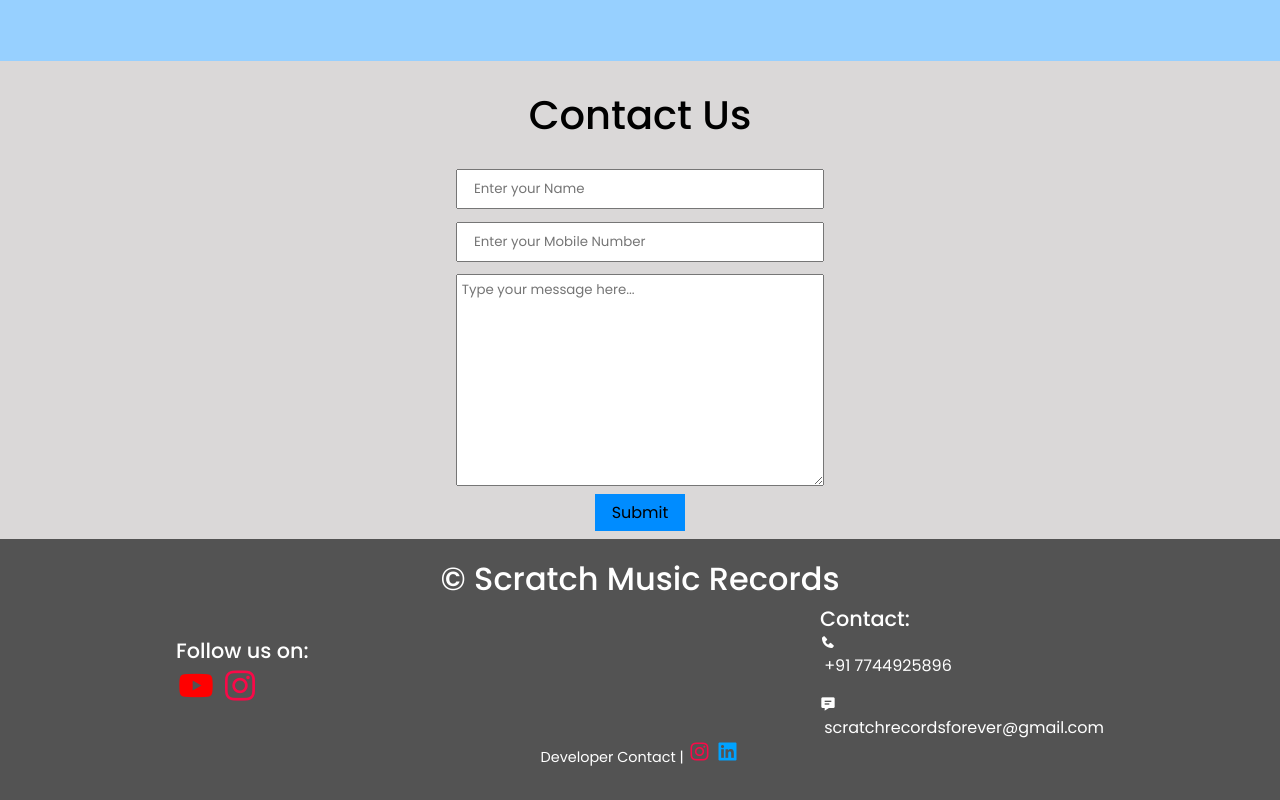
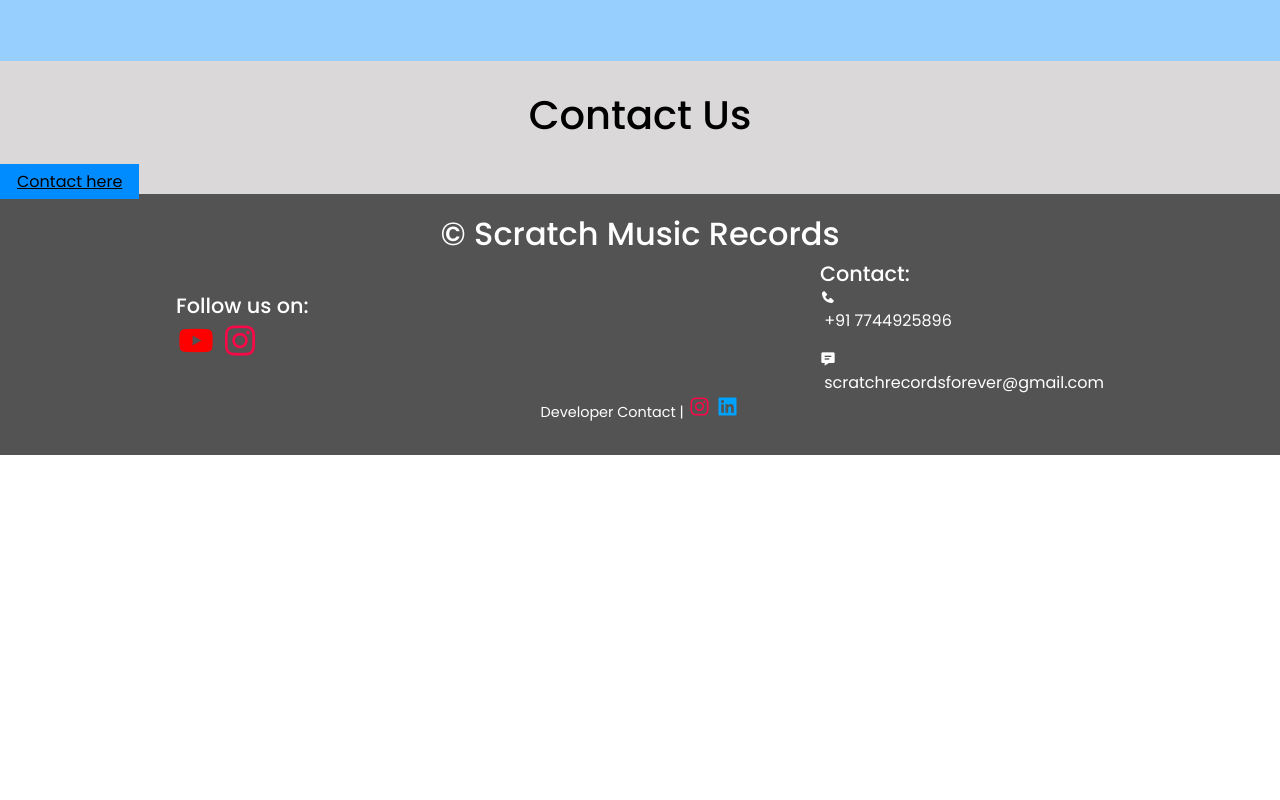
Before and after one commit to Scratch-Records/scratchrecords, a plain HTML site: page index.html in a window 1280 px wide. Shown: the part 2414-3214 px from the top of the page. After the commit the page ends 2869 px from the top, so only its background shows below. Drawn offline with nearby package versions, Linux system fonts and the light colour scheme.

Commit message:
Update index.html

```diff
--- a/index.html
+++ b/index.html
@@ -133,12 +133,9 @@
 <div class="contact-header">
   Contact Us
 </div>
-<form method="post" action="/">
-  <input type="text" placeholder="Enter your Name" name="fullname" required>
-  <input type="tel" placeholder="Enter your Mobile Number" name="mobile" required>
-  <textarea class="msg" rows="10" cols="39" placeholder="Type your message here..." name="message" required></textarea>
-  <button class="submit-btn">Submit</button>
-</form>
+
+ <a href="https://docs.google.com/forms/d/e/1FAIpQLSdaAwuIoUvdO7QuqYdk3ociu271XNo_-lzE5frVtjF3mIIpvQ/viewform?usp=sf_link" <button class="submit-btn">Contact here</button></a>
+
 </div>
 
 <div class="footer-wrapper">
```
